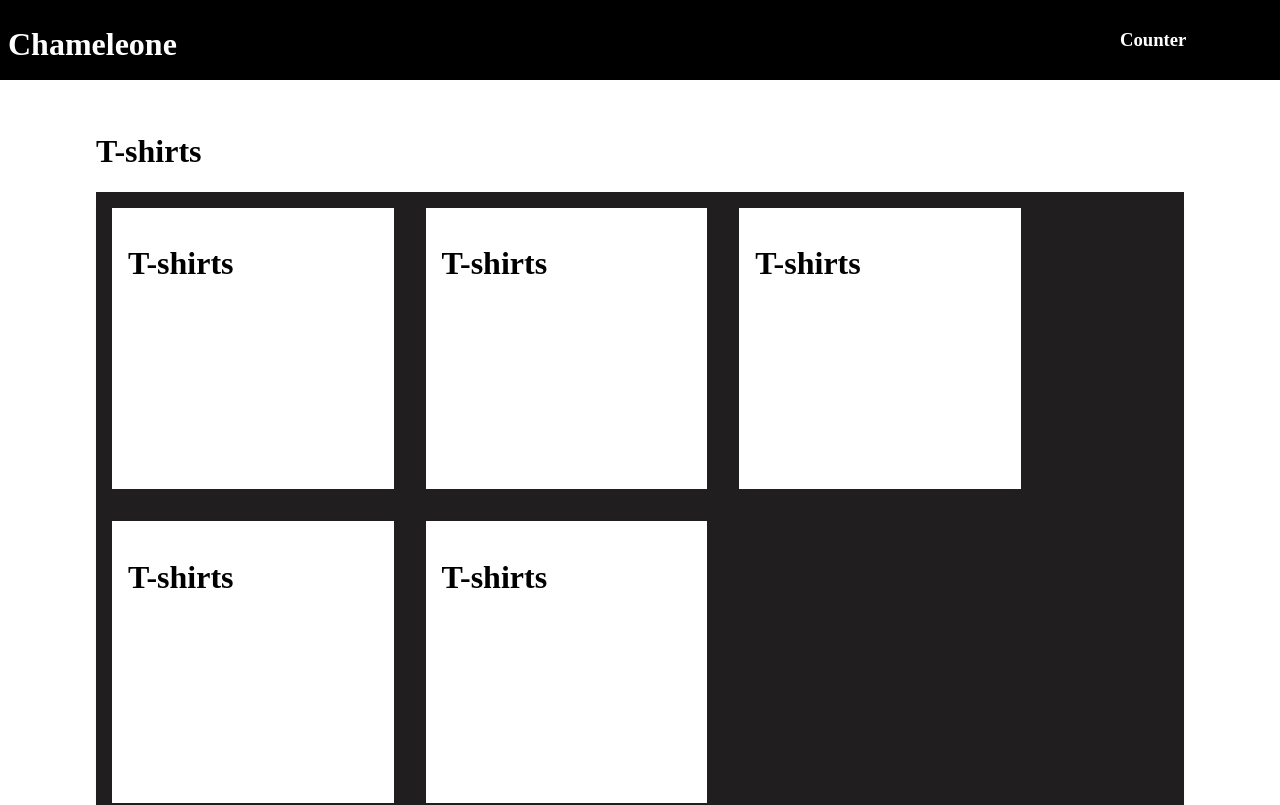
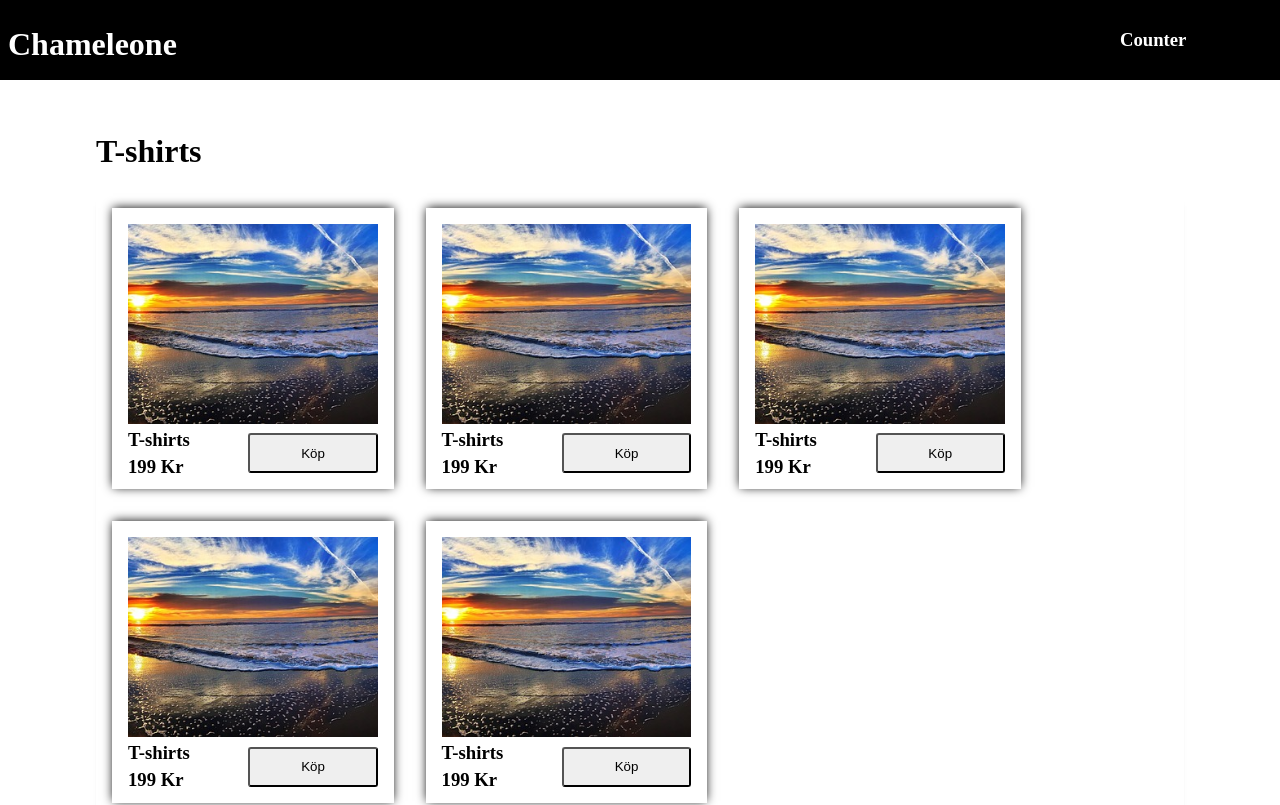
Before and after one commit to sweets86/Chamme, a React (Create React App) app: page /products in a window 1280 px wide. Shown: the top 805 px of the page. Built offline with nearby package versions, Linux system fonts and the light colour scheme.

Commit message:
forgot create a branch
Continued with ProductCards Layout

```diff
--- a/src/components/ProductCard/ProductCardStyled.tsx
+++ b/src/components/ProductCard/ProductCardStyled.tsx
@@ -7,6 +7,43 @@ const ProductCardStyled = styled.div`
   margin-right: 2em;
   margin-bottom: 2em;
   padding: 1em;
+  box-shadow: 0 -1px 10px -1px black;
+
+  .imgDiv {
+    width: 100%;
+    height: 80%;
+  }
+
+  img {
+    object-fit: cover;
+    width: 100%;
+    height: 100%;
+  }
+
+  .contentDiv {
+    display: flex;
+    align-items: center;
+    justify-content: space-between;
+    height: auto;
+    width: auto;
+  }
+
+  .infoDiv {
+    width: 50%;
+    height: auto;
+  }
+
+  h3 {
+    margin: 0;
+    margin-top: 5px;
+  }
+
+  button {
+    width: 10em;
+    height: 3em;
+    border-radius: 3px;
+    margin-top: 5px;
+  }
 
   @media screen and (max-width: 400px) {
     height: 9.1em;
@@ -14,6 +51,24 @@ const ProductCardStyled = styled.div`
     padding: 0.5em;
     margin-right: 0.8em;
     margin-bottom: 0.8em;
+
+    .imgDiv {
+        height: 50%;
+    }
+
+    .contentDiv {
+        height: 50%;
+    }
+
+    .infoDiv {
+        height: 100%;
+    }
+
+    button {
+        width: 4em;
+        height: 2em;
+        margin-top: 20px;
+    }
   }
 `;
 export default ProductCardStyled;
--- a/src/components/ProductCard/index.tsx
+++ b/src/components/ProductCard/index.tsx
@@ -1,15 +1,24 @@
-import React from 'react'
-import ProductCardStyled from './ProductCardStyled'
+import React from "react";
+import ProductCardStyled from "./ProductCardStyled";
+import Img from "../../assets/Blog/beach.jpg";
 
 interface Props {
-    name: string
+  name: string;
 }
 
 export default function ProductCard(props: Props) {
-
-    return (
-        <ProductCardStyled>
-            <h1>{props.name}</h1>
-        </ProductCardStyled>
-    )
+  return (
+    <ProductCardStyled>
+      <div className="imgDiv">
+        <img src={Img} alt="some pic" />
+      </div>
+      <div className="contentDiv">
+          <div className="infoDiv">
+          <h3>{props.name}</h3>
+          <h3>199 Kr</h3>
+          </div>
+          <button>Köp</button>
+      </div>
+    </ProductCardStyled>
+  );
 }
--- a/src/compositions/ProductComposition/ProductCompositionStyled.tsx
+++ b/src/compositions/ProductComposition/ProductCompositionStyled.tsx
@@ -8,7 +8,7 @@ const ProductCompositionStyled = styled.div`
     display: flex;
     align-items: center;
     /* justify-content: center; */
-    background-color: #201e1e;
+    /* background-color: #201e1e; */
     box-shadow: 0 8px 6px -6px black;
     min-height: 80%;
     padding: 1em;
```
Also changed, not shown: src/components/BlogImage/index.tsx (line endings or trailing spaces).
